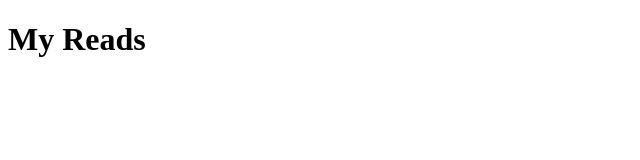
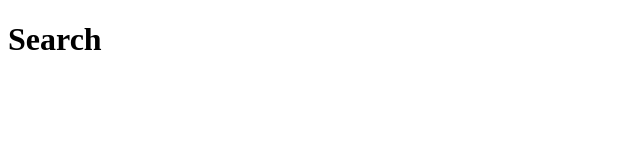
Before and after one commit to phanhung1309/MyReads, a React (Create React App) app: page /search in a window 1280 px wide. Shown: the top 160 px of the page, without its empty margins (0-640 px from the left). Built offline with nearby package versions, Linux system fonts and the light colour scheme.

Commit message:
Add react-router-dom and prettier

```diff
--- a/package.json
+++ b/package.json
@@ -8,6 +8,7 @@
     "@testing-library/user-event": "^13.5.0",
     "react": "^18.1.0",
     "react-dom": "^18.1.0",
+    "react-router-dom": "^6.3.0",
     "react-scripts": "5.0.1",
     "web-vitals": "^2.1.4"
   },
@@ -34,5 +35,8 @@
       "last 1 firefox version",
       "last 1 safari version"
     ]
+  },
+  "devDependencies": {
+    "prettier": "2.6.2"
   }
 }
--- a/src/App.js
+++ b/src/App.js
@@ -1,9 +1,17 @@
+import React from "react";
+import { Routes, Route } from "react-router-dom";
+import Home from "./pages/Home";
+import Search from "./pages/Search";
+import NotFound from "./pages/NotFound";
+
 const App = () => {
   return (
-    <div className="App">
-      <h1>My Reads</h1>
-    </div>
+    <Routes>
+      <Route path="/" element={<Home />} />
+      <Route path="/search" element={<Search />} />
+      <Route path="*" element={<NotFound />} />
+    </Routes>
   );
-}
+};
 
 export default App;
--- a/src/index.js
+++ b/src/index.js
@@ -1,13 +1,16 @@
-import React from 'react';
-import ReactDOM from 'react-dom/client';
-import './index.css';
-import App from './App';
-import reportWebVitals from './reportWebVitals';
+import React from "react";
+import ReactDOM from "react-dom/client";
+import { BrowserRouter } from "react-router-dom";
+import "./index.css";
+import App from "./App";
+import reportWebVitals from "./reportWebVitals";
 
-const root = ReactDOM.createRoot(document.getElementById('root'));
+const root = ReactDOM.createRoot(document.getElementById("root"));
 root.render(
   <React.StrictMode>
-    <App />
+    <BrowserRouter>
+      <App />
+    </BrowserRouter>
   </React.StrictMode>
 );
 
--- /dev/null
+++ b/src/pages/Home/Home.jsx
@@ -0,0 +1,11 @@
+import React from "react";
+
+const Home = () => {
+  return (
+    <div>
+      <h1>Home</h1>
+    </div>
+  );
+};
+
+export default Home;
--- /dev/null
+++ b/src/pages/Home/index.js
@@ -0,0 +1 @@
+export { default } from "./Home";
--- /dev/null
+++ b/src/pages/NotFound/NotFound.jsx
@@ -0,0 +1,11 @@
+import React from "react";
+
+const NotFound = () => {
+  return (
+    <div>
+      <h1>Oops! Not found 404...</h1>
+    </div>
+  );
+};
+
+export default NotFound;
--- /dev/null
+++ b/src/pages/NotFound/index.js
@@ -0,0 +1 @@
+export { default } from "./NotFound";
--- /dev/null
+++ b/src/pages/Search/Search.jsx
@@ -0,0 +1,11 @@
+import React from "react";
+
+const Search = () => {
+  return (
+    <div>
+      <h1>Search</h1>
+    </div>
+  );
+};
+
+export default Search;
--- /dev/null
+++ b/src/pages/Search/index.js
@@ -0,0 +1 @@
+export { default } from "./Search";
```
Also changed, not shown: 1 other file (tests, documents, lock files or other folders).
